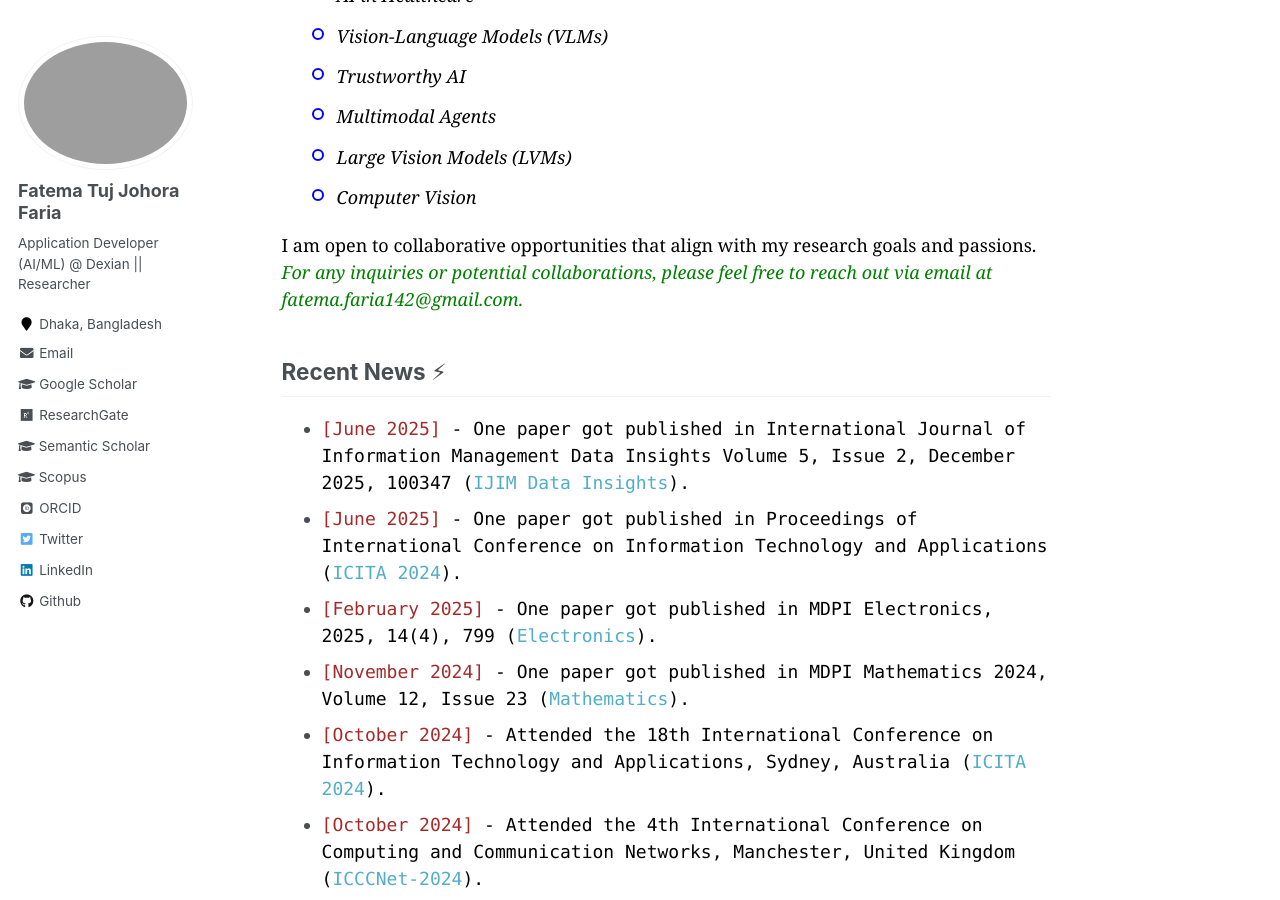
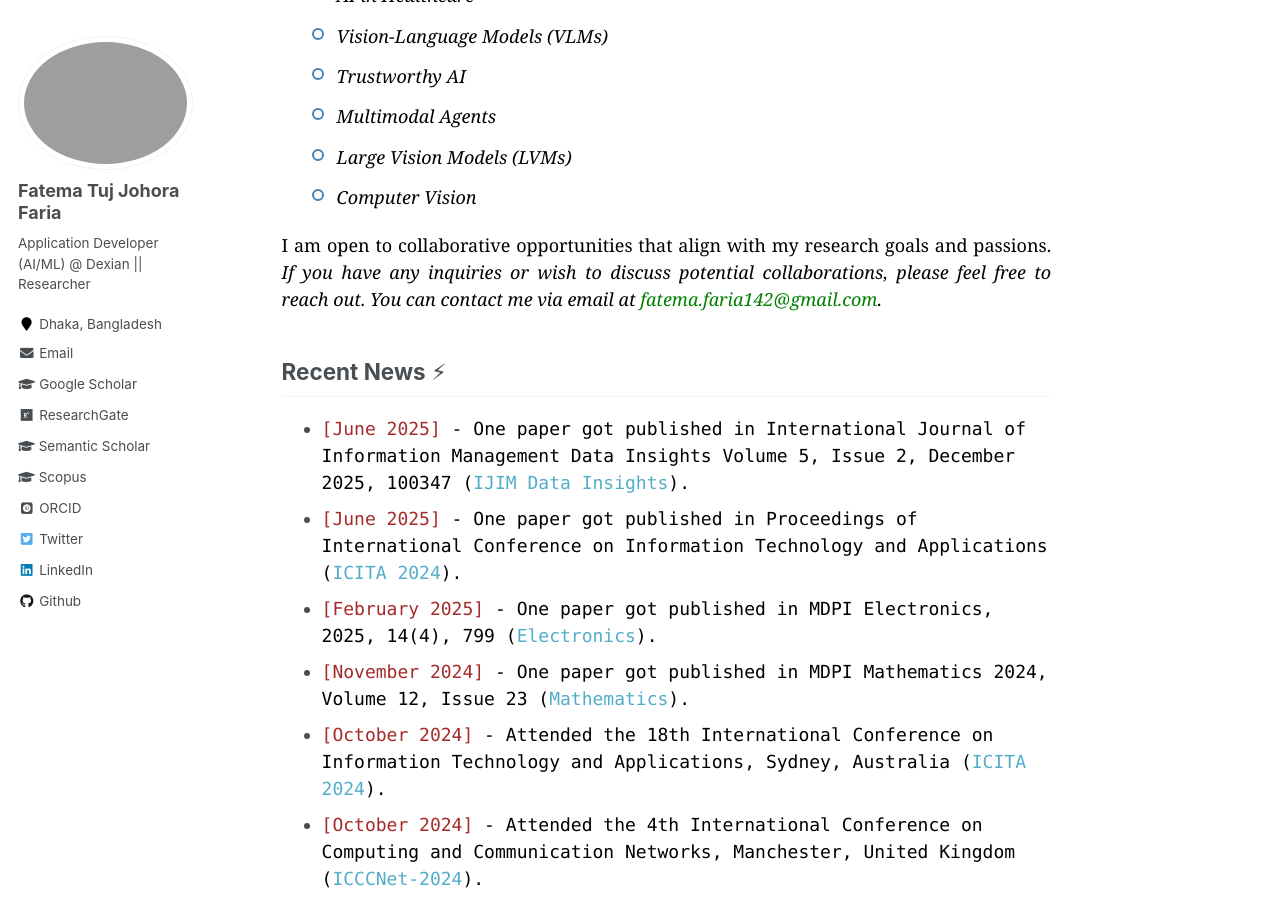
Before and after one commit to fatemafaria142/fatemafaria142.github.io, a Jekyll site: the page built from _pages/about.md, in a window 1280 px wide and 900 px high, scrolled down 722 px. Built offline with Jekyll 4.4.1, drawn with Linux system fonts in a browser that asks for light colours; some web fonts are replaced; some of the changed lines change nothing that is shown.

Commit message:
Update about

```diff
--- a/_pages/about.md
+++ b/_pages/about.md
@@ -18,7 +18,6 @@ I specialize in designing and developing generative AI-based applications, with
 <em>LLM-based agents and their Multi-Agent Architecture</em>, and <em>Retrieval-Augmented Generation (RAG)</em>. My work centers around creating robust <strong>Proof of Concepts (PoCs)</strong> to validate innovative ideas and assess technical feasibility, architecting intelligent systems, crafting scalable AI pipelines, and deploying real-world applications across a variety of domains, while also solving complex challenges by translating research into production-ready systems that deliver tangible value.
 </p>
 
-
 <p style="text-align:justify; color:black; font-family:Georgia;">
     <strong>My primary research interests include:</strong>
 </p>
@@ -30,7 +29,7 @@ I specialize in designing and developing generative AI-based applications, with
             top: 8px;
             width: 12px;
             height: 12px;
-            border: 2px solid blue;
+            border: 2px solid #4682B4;
             border-radius: 50%;
             display: inline-block;
         "></span>
@@ -43,7 +42,7 @@ I specialize in designing and developing generative AI-based applications, with
             top: 8px;
             width: 12px;
             height: 12px;
-            border: 2px solid blue;
+            border: 2px solid #4682B4;
             border-radius: 50%;
             display: inline-block;
         "></span>
@@ -56,7 +55,7 @@ I specialize in designing and developing generative AI-based applications, with
             top: 8px;
             width: 12px;
             height: 12px;
-            border: 2px solid blue;
+            border: 2px solid #4682B4;
             border-radius: 50%;
             display: inline-block;
         "></span>
@@ -69,7 +68,7 @@ I specialize in designing and developing generative AI-based applications, with
             top: 8px;
             width: 12px;
             height: 12px;
-            border: 2px solid blue;
+            border: 2px solid #4682B4;
             border-radius: 50%;
             display: inline-block;
         "></span>
@@ -82,7 +81,7 @@ I specialize in designing and developing generative AI-based applications, with
             top: 8px;
             width: 12px;
             height: 12px;
-            border: 2px solid blue;
+            border: 2px solid #4682B4;
             border-radius: 50%;
             display: inline-block;
         "></span>
@@ -95,7 +94,7 @@ I specialize in designing and developing generative AI-based applications, with
             top: 8px;
             width: 12px;
             height: 12px;
-            border: 2px solid blue;
+            border: 2px solid #4682B4;
             border-radius: 50%;
             display: inline-block;
         "></span>
@@ -108,7 +107,7 @@ I specialize in designing and developing generative AI-based applications, with
             top: 8px;
             width: 12px;
             height: 12px;
-            border: 2px solid blue;
+            border: 2px solid #4682B4;
             border-radius: 50%;
             display: inline-block;
         "></span>
@@ -121,7 +120,7 @@ I specialize in designing and developing generative AI-based applications, with
             top: 8px;
             width: 12px;
             height: 12px;
-            border: 2px solid blue;
+            border: 2px solid #4682B4;
             border-radius: 50%;
             display: inline-block;
         "></span>
@@ -134,7 +133,7 @@ I specialize in designing and developing generative AI-based applications, with
             top: 8px;
             width: 12px;
             height: 12px;
-            border: 2px solid blue;
+            border: 2px solid #4682B4;
             border-radius: 50%;
             display: inline-block;
         "></span>
@@ -147,7 +146,7 @@ I specialize in designing and developing generative AI-based applications, with
             top: 8px;
             width: 12px;
             height: 12px;
-            border: 2px solid blue;
+            border: 2px solid #4682B4;
             border-radius: 50%;
             display: inline-block;
         "></span>
@@ -160,7 +159,7 @@ I specialize in designing and developing generative AI-based applications, with
             top: 8px;
             width: 12px;
             height: 12px;
-            border: 2px solid blue;
+            border: 2px solid #4682B4;
             border-radius: 50%;
             display: inline-block;
         "></span>
@@ -168,10 +167,10 @@ I specialize in designing and developing generative AI-based applications, with
     </li>
 </ul>
 
-<p style="color:black; display:inline; font-family:Georgia">
+
+<p style="color:black; font-family:Georgia; text-align:justify;">
     I am open to collaborative opportunities that align with my research goals and passions.
-    <span style="color:green; display:inline;"><em>For any inquiries or potential collaborations, please feel free to reach out via email at
-    <a href="mailto:fatema.faria142@gmail.com" style="color:green; text-decoration:none;">fatema.faria142@gmail.com</a>.</em></span>
+    <em>If you have any inquiries or wish to discuss potential collaborations, please feel free to reach out. You can contact me via email at <a href="mailto:fatema.faria142@gmail.com" style="color:green; text-decoration:none;">fatema.faria142@gmail.com</a>.</em>
 </p>
 
 ## Recent News ⚡
```
